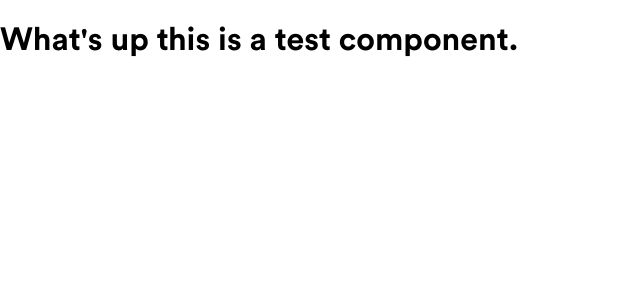
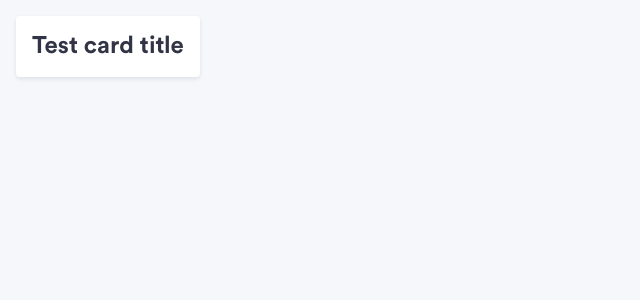
Before and after one commit to eltoncrego/trello-clone, a React app in the folder client/: page / in a window 1280 px wide. Shown: the top 300 px of the page, without its empty margins (0-640 px from the left). Built offline with nearby package versions, Linux system fonts and the light colour scheme.

Commit message:
Create a basic visual list component

```diff
--- a/client/package.json
+++ b/client/package.json
@@ -31,6 +31,7 @@
     "css-loader": "^3.5.3",
     "file-loader": "^6.0.0",
     "html-webpack-plugin": "^4.3.0",
+    "prop-types": "^15.7.2",
     "style-loader": "^1.2.1",
     "webpack": "^4.43.0",
     "webpack-cli": "^3.3.11",
--- a/client/src/App/BaseStyles.js
+++ b/client/src/App/BaseStyles.js
@@ -1,17 +1,20 @@
 import { createGlobalStyle } from 'styled-components';
 
-import { font } from './../shared/styles';
+import { font, color } from '../Shared/styles';
 
 export default createGlobalStyle`
   html, body, #trello-clone__root {
     height: 100%;
     min-height: 100%;
     min-width: 768px;
+    background-color: ${color.bg}
   }
 
   #trello-clone__root {
     display: flex;
     flex-direction: column;
+    align-items: flex-start;
+    justify-content: flex-start;
   }
 
   button,
@@ -44,6 +47,7 @@ export default createGlobalStyle`
     line-height: 1.2;
     ${font.size(16)}
     ${font.regular}
+    color: ${color.text};
   }
 
   h1, h2, h3, h4, h5, h6, strong {
--- a/client/src/Views/Test.jsx
+++ b/client/src/Views/Test.jsx
@@ -1,5 +1,9 @@
 import React from 'react';
+import List from '../Shared/Components/List';
 
-const Test = () => <h1>What's up this is a test component.</h1>
+const Test = () => (
+  <List title="Test card title">
+  </List>
+);
 
 export default Test;
--- /dev/null
+++ b/client/src/shared/Components/List/Styles.js
@@ -0,0 +1,16 @@
+import styled from 'styled-components';
+import { global, color, globalProperties } from '../../styles';
+
+export const ListContainer = styled.div`
+  background-color: ${color.bgLight};
+  margin: ${globalProperties.itemSpacing};
+  padding: ${globalProperties.itemSpacing};
+  ${global.borderRadius}
+  ${global.boxShadow}
+`;
+
+export const ListHeader = styled.div`
+  display: flex;
+  align-items: center;
+  justify-content: space-between;
+`;
--- /dev/null
+++ b/client/src/shared/Components/List/index.jsx
@@ -0,0 +1,16 @@
+import React from 'react';
+import PropTypes from 'prop-types';
+import { ListContainer } from './Styles';
+
+const List = ({ title, children }) => {
+  return <ListContainer>
+    <h2>{title}</h2>
+    {children}
+    </ListContainer>;
+};
+
+List.propTypes = {
+  title: PropTypes.string.isRequired
+};
+
+export default List;
--- a/client/src/shared/styles.js
+++ b/client/src/shared/styles.js
@@ -3,3 +3,19 @@ export const font = {
   bold: 'font-family: "CircularBold"; font-weight: normal;',
   size: (size) => `font-size: ${size}px;`,
 };
+
+export const global = {
+  borderRadius: 'border-radius: 4px;',
+  boxShadow: 'box-shadow: 0 2px 4px 0 rgba(14, 25, 51, 0.1);',
+  boxShadowLift: 'box-shadow: 0 5px 10px 0 rgba(14, 25, 51, 0.1);',
+};
+
+export const globalProperties = {
+  itemSpacing: '16px',
+};
+
+export const color = {
+  bg: '#F6F7FB',
+  bgLight: '#FFFFFF',
+  text: '#313445',
+};
```
Also changed, not shown: 1 other file (tests, documents, lock files or other folders).
